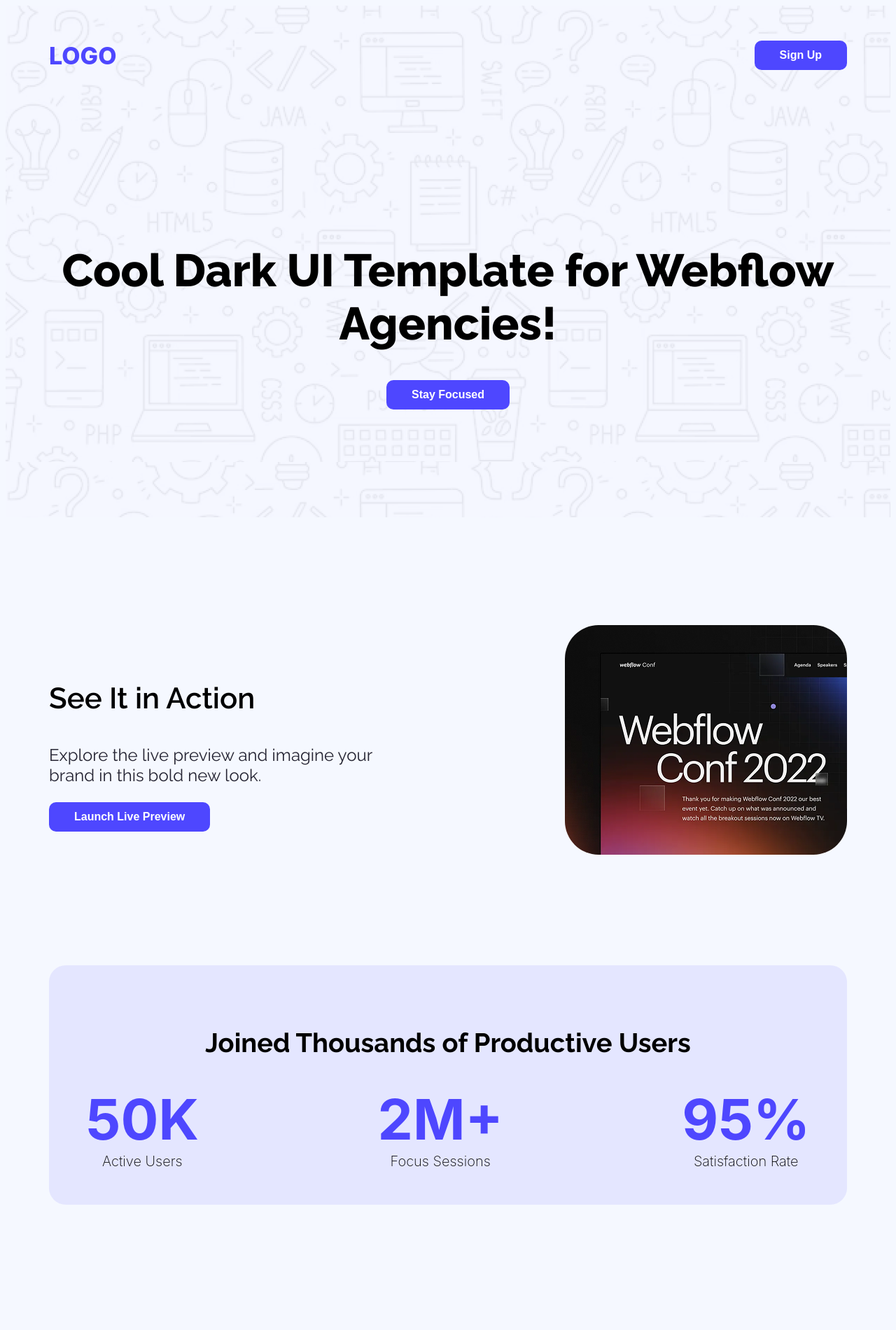
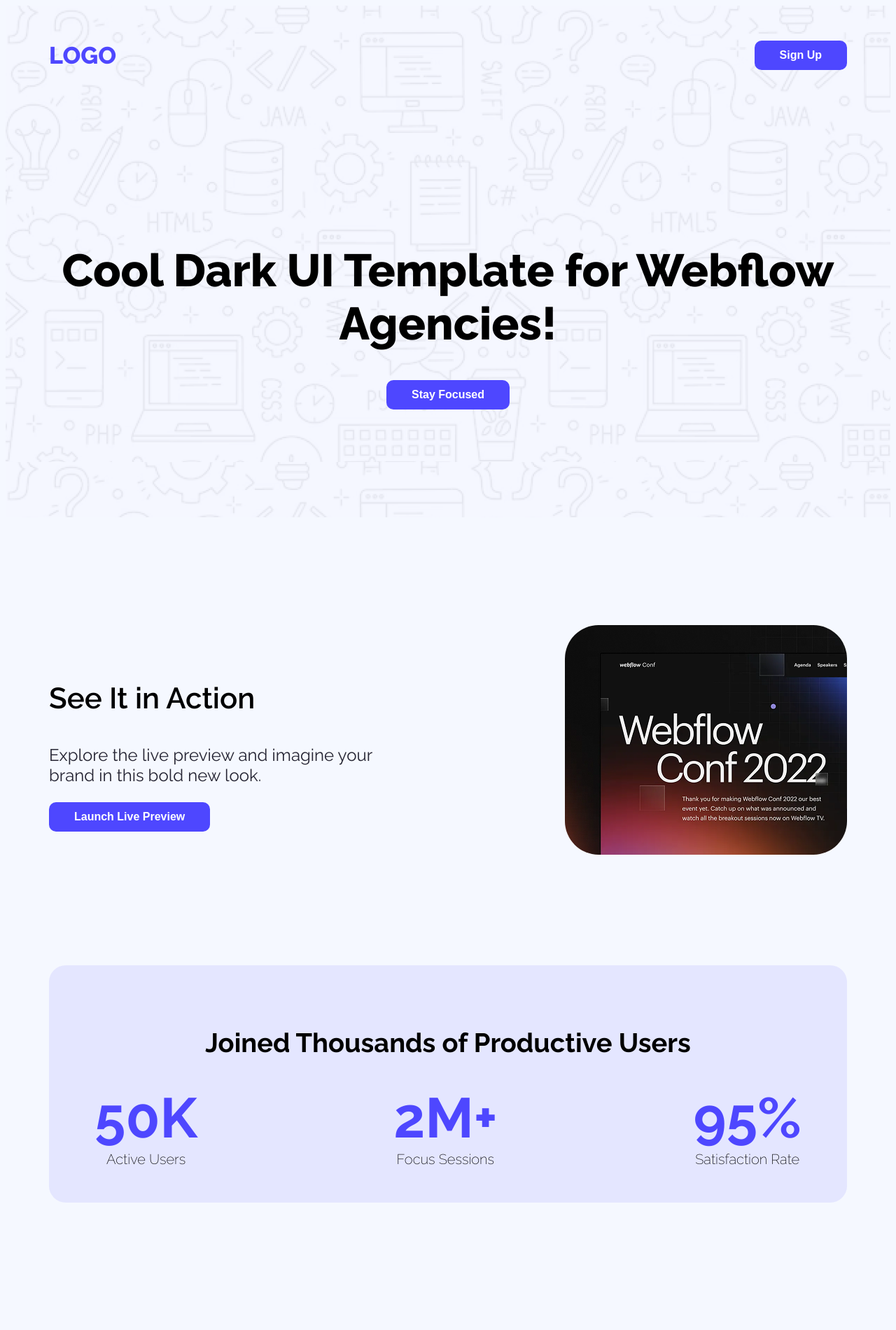
Before and after one commit to codermondol/webflow-agencies, a plain HTML site: page index.html in a window 1280 px wide. Shown: the top 1900 px of the page at 70% size. Drawn offline with Linux system fonts and the light colour scheme.

Commit message:
added some currection in CSS file

```diff
--- a/styles/styles.css
+++ b/styles/styles.css
@@ -60,7 +60,6 @@ a{
     font-weight: 800;
     font-size: 34px;
     font-style: inherit;
-    font-family: inter;
 }
 .header-content{
     text-align: center;
@@ -118,10 +117,8 @@ a{
     color: #4E47FF;
     padding: 0px;
     margin: 0px;
-    font-family: inter;
 }
 .counter-description{
-    font-family: inter;
     font-size: 20px;
     font-weight: 200;
     padding: 0px;
@@ -225,7 +222,6 @@ a{
 }
 .form label{
     font-size: 18px;
-    font-family: inter;
     font-weight: 600;
 }
 .form input, textarea{
@@ -265,7 +261,6 @@ footer{
     font-weight: 800;
     font-size: 100px;
     font-style: inherit;
-    font-family: inter;
     text-transform: capitalize;
 }
 .footer-description{
```
